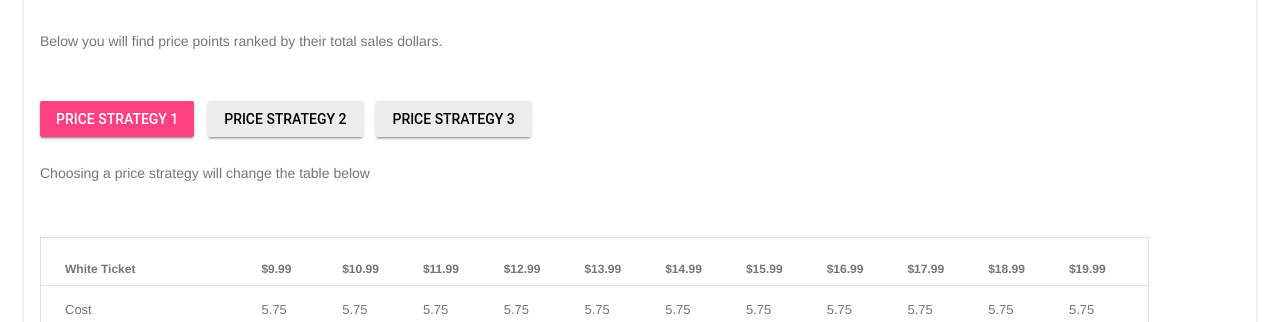
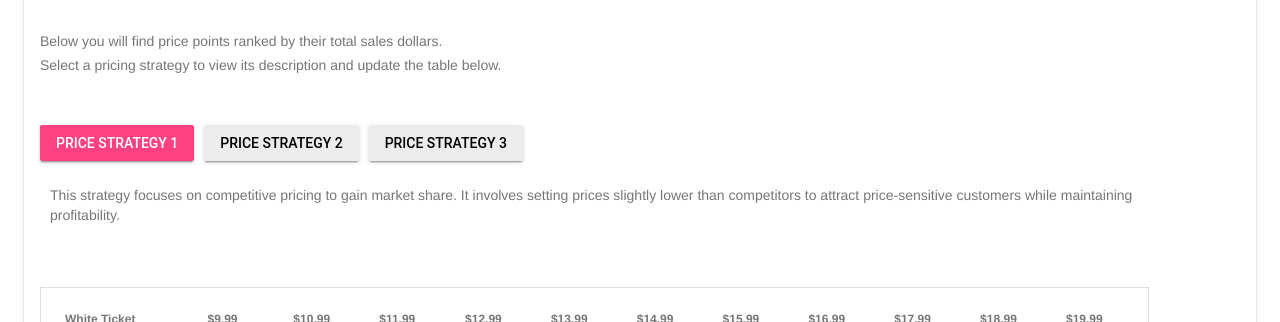
Before and after one commit to oyusof1/html-starter, a website: page index.html in a window 1280 px wide. Both pictures are taken after a click on the button "PRICE STRATEGY 1". Shown: the part 478-800 px from the top of the page. Drawn offline with nearby package versions, Linux system fonts and the light colour scheme.

Commit message:
Update index.html

```diff
--- a/index.html
+++ b/index.html
@@ -157,16 +157,9 @@
         }
         /* END: Daily Table Styles */
 
-        /* START: Pricing Strategy Filter Buttons Styles */
-        .price-strategy-filters {
-            margin-bottom: 20px;
-        }
-        .price-strategy-filters button {
-            margin-right: 10px;
-        }
-        /* END: Pricing Strategy Filter Buttons Styles */
+ /* START: Input Field Styles */
 
- /* START: Input Field Styles */
+
     .mdl-textfield__input,
     .mdl-data-table input[type="text"],
     .mdl-data-table input[type="number"] {
@@ -179,6 +172,41 @@
     }
     /* END: Input Field Styles */
 
+
+    /* START: Pricing Strategy Filter Buttons Styles */
+        .price-strategy-filters {
+            margin-bottom: 20px;
+        }
+        .price-strategy-filters button {
+            margin-right: 10px;
+        }
+
+    .price-strategy-container {
+        margin-bottom: 20px;
+    }
+    .price-strategy-buttons {
+        display: flex;
+        justify-content: flex-start;
+        margin-bottom: 15px;
+    }
+    .price-strategy-button {
+        margin-right: 10px;
+    }
+    .price-strategy-description {
+        display: none;
+        padding: 10px;
+        background-color: none;
+        border-radius: 4px;
+        font-size: 14px;
+        line-height: 1.4;
+    }
+    .price-strategy-description.active {
+        display: block;
+    }
+    #strategy-description-container {
+        min-height: 2rempx; /* Adjust as needed */
+    }
+     /* END: Pricing Strategy Filter Buttons Styles */
   </style>
 
 
@@ -234,22 +262,36 @@
                         <h2 class="mdl-card__title-text">White Ticket</h2>
                     </div>
                     <div class="mdl-card__supporting-text">
-                        <p>Below you will find price points ranked by their total sales dollars.</p>
+                        <p>Below you will find price points ranked by their total sales dollars.<br>Select a pricing strategy to view its description and update the table below.</p>
                     </div>
 
                   <!-- START: Price Strategy Filter Buttons -->
 <div class="mdl-card__supporting-text">
-                        <div class="price-strategy-filters">
-    <button class="mdl-button mdl-js-button mdl-button--raised mdl-js-ripple-effect mdl-button--accent" data-strategy="Price strategy 1">
+    <div class="price-strategy-container">
+        <div class="price-strategy-buttons">
+            <button class="mdl-button mdl-js-button mdl-button--raised mdl-js-ripple-effect mdl-button--accent price-strategy-button" data-strategy="Price strategy 1">
                 Price strategy 1
             </button>
-    <button class="mdl-button mdl-js-button mdl-button--raised mdl-js-ripple-effect" data-strategy="Price strategy 2">
+            <button class="mdl-button mdl-js-button mdl-button--raised mdl-js-ripple-effect price-strategy-button" data-strategy="Price strategy 2">
                 Price strategy 2
             </button>
-    <button class="mdl-button mdl-js-button mdl-button--raised mdl-js-ripple-effect" data-strategy="Price strategy 3">
+            <button class="mdl-button mdl-js-button mdl-button--raised mdl-js-ripple-effect price-strategy-button" data-strategy="Price strategy 3">
                 Price strategy 3
             </button>
-                           <p><br>Choosing a price strategy will change the table below</p>
+        </div>
+        <div id="strategy-description-container">
+            <p id="default-strategy-description">This strategy focuses on competitive pricing to gain market share. It involves setting prices slightly lower than competitors to attract price-sensitive customers while maintaining profitability.
+</p>
+            <p class="price-strategy-description" data-strategy="Price strategy 1">
+                This strategy focuses on competitive pricing to gain market share. It involves setting prices slightly lower than competitors to attract price-sensitive customers while maintaining profitability.
+            </p>
+            <p class="price-strategy-description" data-strategy="Price strategy 2">
+                This strategy emphasizes value-based pricing. It involves setting prices based on the perceived value to the customer, allowing for higher margins on premium products or services.
+            </p>
+            <p class="price-strategy-description" data-strategy="Price strategy 3">
+                This strategy utilizes dynamic pricing techniques. It involves adjusting prices in real-time based on demand, competitor actions, and other market factors to maximize revenue and profitability.
+            </p>
+        </div>
     </div>
 </div>
 <!-- END: Price Strategy Filter Buttons -->
@@ -415,13 +457,12 @@
     <script defer src="https://code.getmdl.io/1.3.0/material.min.js"></script>
     <!-- END: External JavaScript Libraries -->
 
-    <!-- START: Custom JavaScript -->
    <script>
 // COMMENT 1: Start of DOMContentLoaded event listener
 document.addEventListener("DOMContentLoaded", function () {
     console.log("DOM fully loaded and parsed");
 
-          // COMMENT 2: Define strategies object (make sure this is correctly defined with all your data)
+    // COMMENT 2: Define strategies object
     const strategies = {
         'Price strategy 1': [
             ["Cost", 5.75, 5.75, 5.75, 5.75, 5.75, 5.75, 5.75, 5.75, 5.75, 5.75, 5.75],
@@ -447,43 +488,41 @@ const strategies = {
     };
 
     // COMMENT 3: Select strategy buttons and add event listeners
-const strategyButtons = document.querySelectorAll('.price-strategy-filters button');
+const strategyButtons = document.querySelectorAll('.price-strategy-button');
+const strategyDescriptions = document.querySelectorAll('.price-strategy-description');
+const defaultDescription = document.getElementById('default-strategy-description');
 console.log("Found strategy buttons:", strategyButtons.length);
 
 strategyButtons.forEach(button => {
     console.log("Adding click listener to button:", button.textContent.trim(), "with data-strategy:", button.dataset.strategy);
-    button.addEventListener('click', changeStrategy);
+    button.addEventListener('click', function() {
+        const strategy = this.getAttribute('data-strategy');
+
+        // Hide default description and all strategy descriptions
+        defaultDescription.style.display = 'none';
+        strategyDescriptions.forEach(desc => {
+            desc.classList.remove('active');
+        });
+
+        // Show the description for the clicked strategy
+        const description = document.querySelector(`.price-strategy-description[data-strategy="${strategy}"]`);
+        if (description) {
+            description.classList.add('active');
+        }
+
+        // Update button styles
+        strategyButtons.forEach(btn => btn.classList.remove('mdl-button--accent'));
+        this.classList.add('mdl-button--accent');
+
+        // Call your existing changeStrategy function here
+        changeStrategy(strategy);
+    });
 });
 
     // COMMENT 4: Strategy change function
-function changeStrategy(e) {
-    // Find the button element
-    let buttonElement = e.target;
-    while (buttonElement && !buttonElement.classList.contains('mdl-button')) {
-        buttonElement = buttonElement.parentElement;
-    }
-
-    if (!buttonElement) {
-        console.error("Button element not found");
-        return;
-    }
-
-    console.log("Button clicked:", buttonElement);
-    console.log("Button dataset:", buttonElement.dataset);
-    console.log("Button text content:", buttonElement.textContent.trim());
-
-    let strategy = buttonElement.dataset.strategy;
-    if (!strategy) {
-        strategy = buttonElement.textContent.trim();
-        console.warn("Strategy not found in dataset, using button text:", strategy);
-    }
-
-    console.log("Identified strategy:", strategy);
+    function changeStrategy(strategy) {
+        console.log("Strategy changed to:", strategy);
         updateWhiteTicketTable(strategy);
-
-    // Update button styles
-    strategyButtons.forEach(btn => btn.classList.remove('mdl-button--accent'));
-    buttonElement.classList.add('mdl-button--accent');
     }
 
     // COMMENT 5: Update White Ticket table function
@@ -526,7 +565,18 @@ function updateWhiteTicketTable(strategy) {
         newRow.insertCell().textContent = row[0];
         for (let i = 1; i < row.length; i++) {
             const cell = newRow.insertCell();
-            cell.textContent = typeof row[i] === 'number' ? row[i].toLocaleString() : row[i];
+            if (row[0] === "Projected Sales Dollars" || row[0] === "Cost") {
+                // Format numbers with commas and two decimal places
+                cell.textContent = Number(row[i]).toLocaleString('en-US', {
+                    minimumFractionDigits: 2,
+                    maximumFractionDigits: 2
+                });
+            } else if (typeof row[i] === 'number') {
+                // Format other numbers with commas but no decimal places
+                cell.textContent = Number(row[i]).toLocaleString('en-US');
+            } else {
+                cell.textContent = row[i];
+            }
             if (row[0] === "Ranking by profit") {
                 cell.classList.add(`price-ranking-${row[i]}`);
             }
@@ -537,41 +587,19 @@ function updateWhiteTicketTable(strategy) {
     console.log("Final table rows:", tbody.rows.length);
     console.log("Table updated with strategy:", normalizedStrategy);
 }
-
     // COMMENT 6: Initialize with default strategy
     console.log("Initializing with default strategy");
     updateWhiteTicketTable('Price strategy 1');
-            // COMMENT 7: Start of White Ticket Section
-            let ascending = true;
-            const sortButton = document.getElementById("sortButton");
-            if (sortButton) {
-                sortButton.addEventListener("click", sortColumns);
+
+// Helper function for number formatting
+function formatNumber(number, decimals = 0) {
+    return Number(number).toLocaleString('en-US', {
+        minimumFractionDigits: decimals,
+        maximumFractionDigits: decimals
+    });
 }
 
-            // COMMENT 8: Sort columns function
-            function sortColumns() {
-                const table = document.getElementById("white-ticket-table");
-                const rows = Array.from(table.rows);
-                const priceRankingRow = rows[rows.length - 1];
-                const headerRow = rows[0];
-                const columns = Array.from(priceRankingRow.cells).slice(1);
-
-                columns.sort((a, b) => {
-                    const rankA = parseInt(a.textContent);
-                    const rankB = parseInt(b.textContent);
-                    return ascending ? rankA - rankB : rankB - rankA;
-                });
-
-                for (let i = 0; i < columns.length; i++) {
-                    const columnIndex = columns[i].cellIndex;
-                    for (let j = 0; j < rows.length; j++) {
-                        const cell = rows[j].cells[columnIndex];
-                        rows[j].appendChild(cell);
-                    }
-                }
-
-                ascending = !ascending;
-            }
+// COMMENT 6: Initialize with default strategy
 
             // COMMENT 9: Select DOM elements
             const form = document.getElementById("forecast-form");
@@ -897,11 +925,11 @@ function populateLastYearPromotions() {
         const row = tbody.insertRow();
         row.innerHTML = `
             <td class="mdl-data-table__cell--non-numeric">${promo.promotion}</td>
-            <td>$${promo.price.toFixed(2)}</td>
-            <td>$${promo.AUR.toFixed(2)}</td>
+            <td>$${formatNumber(promo.price, 2)}</td>
+            <td>$${formatNumber(promo.AUR, 2)}</td>
             <td class="mdl-data-table__cell--non-numeric">${promo.dates}</td>
-            <td>${promo.units.toLocaleString()}</td>
-            <td>$${promo.sales.toFixed(2)}</td>
+            <td>${formatNumber(promo.units)}</td>
+            <td>$${formatNumber(promo.sales, 2)}</td>
             <td class="mdl-data-table__cell--non-numeric notes-column">
                 <div contenteditable="true" class="editable-notes" data-table="lastYear" data-row="${index}">${promo.notes}</div>
             </td>
@@ -909,7 +937,6 @@ function populateLastYearPromotions() {
     });
     console.log("Last Year's promotion data populated");
 }
-
 // COMMENT 36: Call the function to populate Last Year's promotion data
 // Add this line in the DOMContentLoaded event listener, after populatePromotionsTable();
 populateLastYearPromotions();
```
Lines whose indentation alone changed are shown as unchanged.
